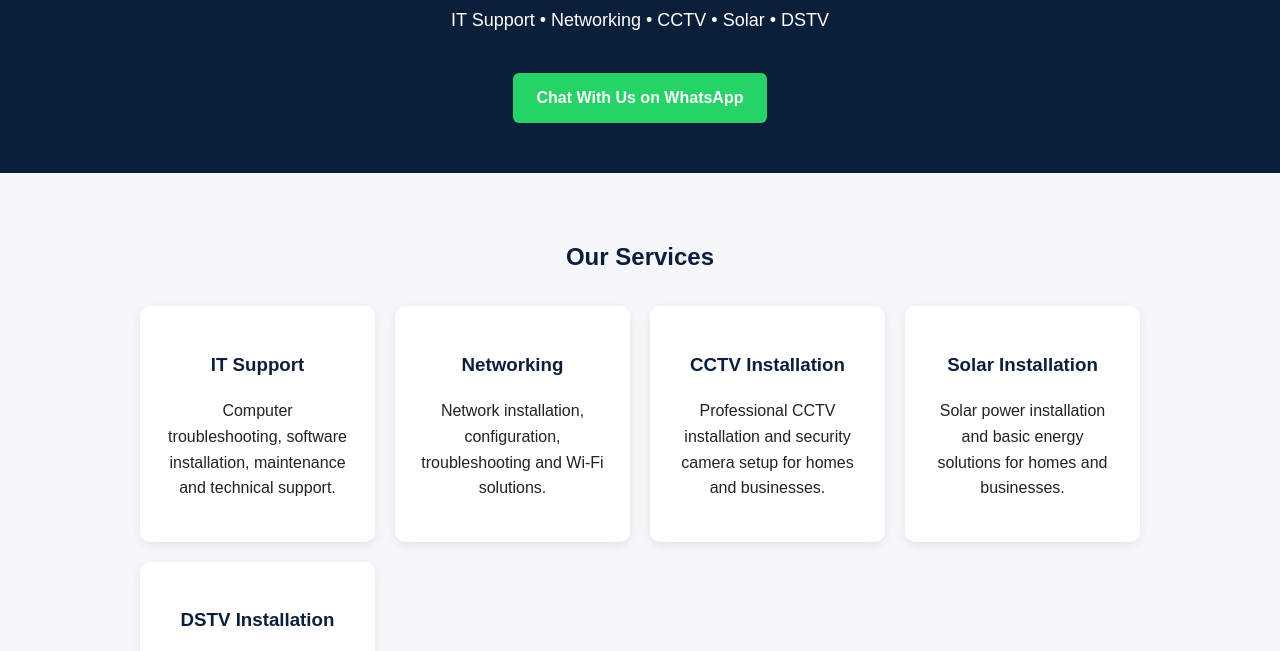
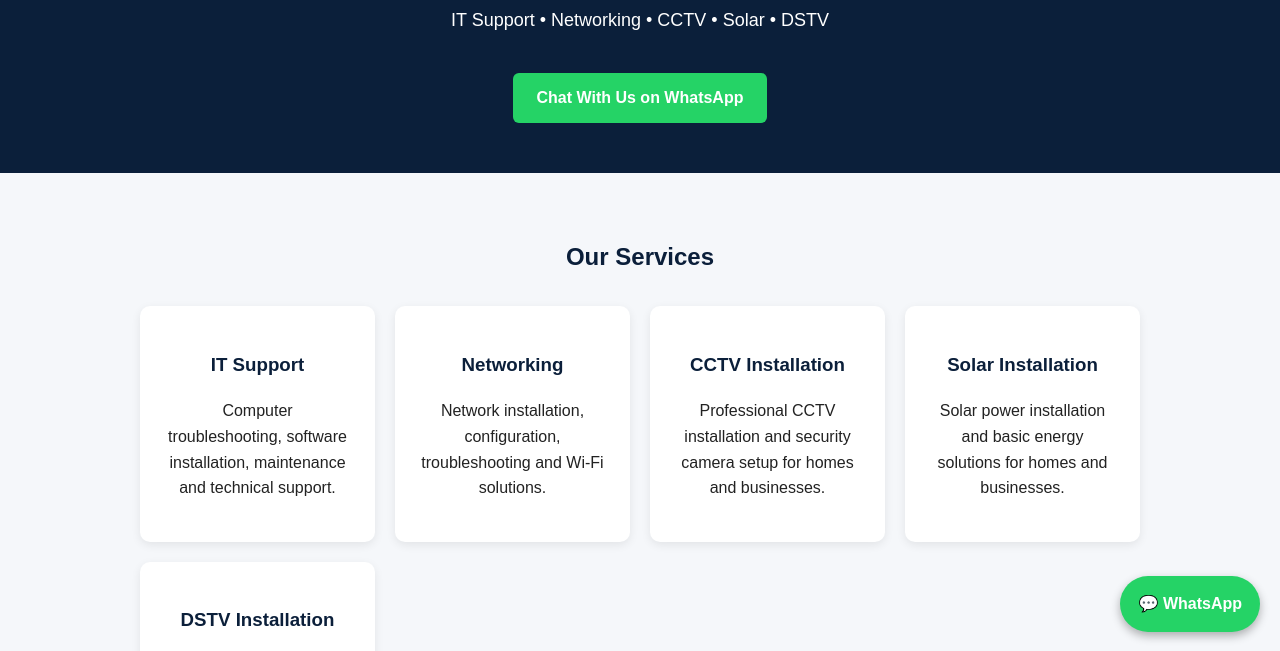
Before and after one commit to mathewadesola-cyber/pereztech-website, a plain HTML site: page index.html in a window 1280 px wide. Shown: the part 148-799 px from the top of the page. Drawn offline with Linux system fonts and the light colour scheme.

Commit message:
Add WhatsApp contact button to index.html
Add a fixed WhatsApp contact button to the footer.

```diff
--- a/index.html
+++ b/index.html
@@ -261,7 +261,19 @@
     <p>© 2026 PerezTech Digital Solutions. All Rights Reserved.</p>
 
   </footer>
+<a href="https://wa.me/2349055395975"
 
+   style="position:fixed;bottom:20px;right:20px;
+
+   background:#25D366;color:white;padding:15px 18px;
+
+   border-radius:50px;text-decoration:none;
+
+   font-weight:bold;box-shadow:0 4px 10px rgba(0,0,0,0.3);">
+
+   💬 WhatsApp
+
+</a>
 </body>
 
 </html>
```
